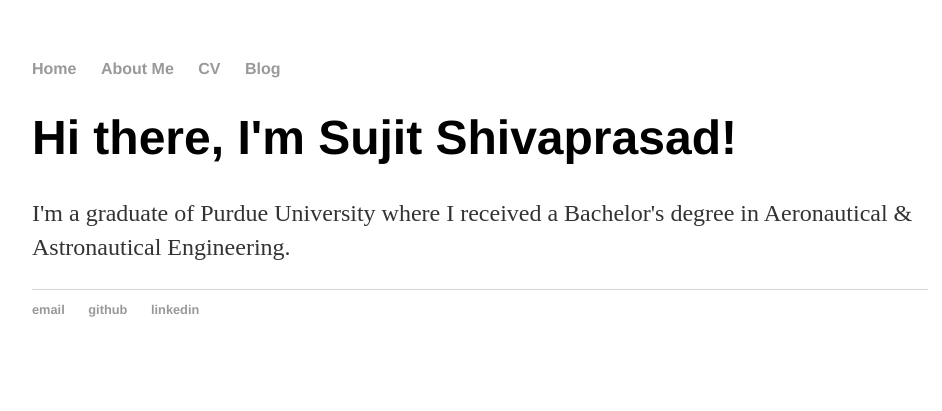
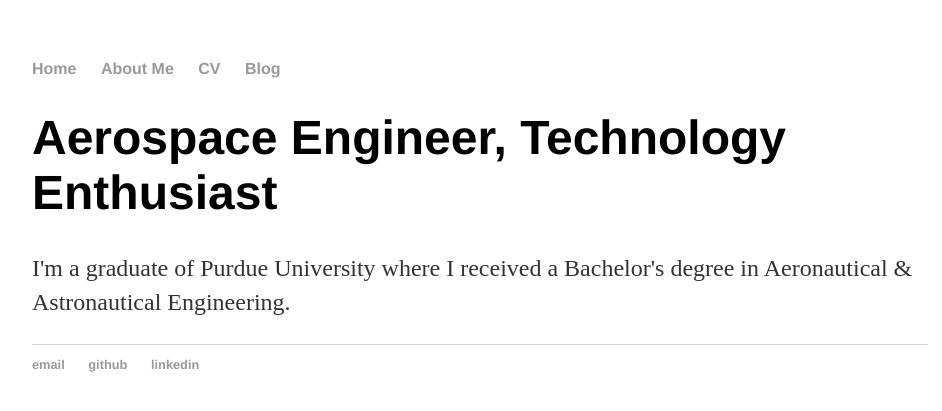
Before and after one commit to sujitshivaprasad/sujitshivaprasad.github.io, a Jekyll site: the page built from aboutme/index.html, in a window 1280 px wide. Shown: the top 411 px of the page, without its empty margins (160-1102 px from the left). Built offline with Jekyll 4.4.1, drawn with Linux system fonts in a browser that asks for light colours.

Commit message:
aboutme content

```diff
--- a/aboutme/index.html
+++ b/aboutme/index.html
@@ -3,6 +3,6 @@ layout: default
 title: Sujit Shivaprasad, Aerospace Engineer
 ---
 <div class="blurb">
-	<h1>Hi there, I'm Sujit Shivaprasad!</h1>
+	<h1>Aerospace Engineer, Technology Enthusiast</h1>
 	<p>I'm a graduate of Purdue University where I received a Bachelor's degree in Aeronautical & Astronautical Engineering.</p>
 </div><!-- /.blurb -->
```
